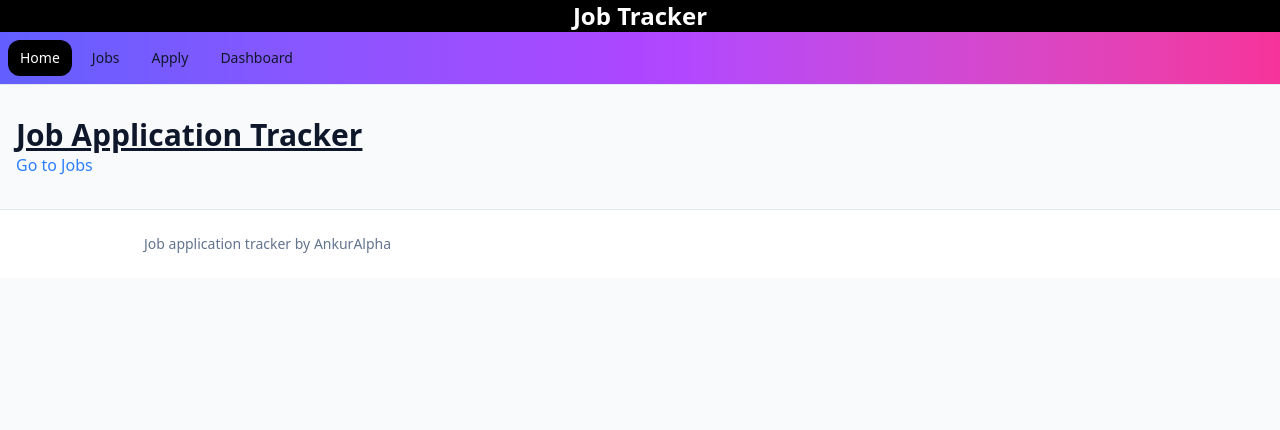
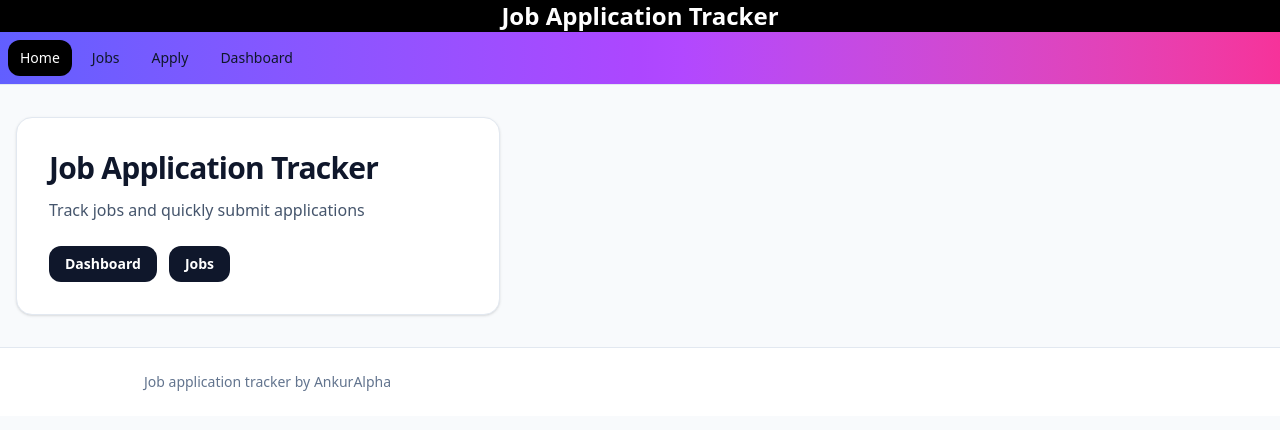
Before and after one commit to AnkurAlpha/Job-Application-Tracker, a React app in the folder frontend/: page / in a window 1280 px wide. Shown: the top 430 px of the page. Built offline with nearby package versions, Linux system fonts and the light colour scheme; the HTML template or start-up script is replaced by a standard one.

Commit message:
update Homepage + Jobs section
- Homepage updated
- Jobs updated
- Next work on: JobsDetails

```diff
--- a/frontend/src/components/Navbar.jsx
+++ b/frontend/src/components/Navbar.jsx
@@ -10,7 +10,7 @@ const Navbar = () => {
         <header className="border-b border-slate-200 bg-white ">
         <div className="mx-auto flex max-w-5xl justify-between px-4"></div>
             <div className="mx-auto flex justify-center text-white bg-black">
-                <p className="text-2xl font-bold"> Job Tracker</p>
+                <p className="text-2xl font-bold"> Job Application Tracker</p>
             </div>
             <nav className="flex gap-2 bg-gradient-to-r
         from-indigo-500 via-purple-500 to-pink-500 py-2 px-2">
--- a/frontend/src/pages/Home.jsx
+++ b/frontend/src/pages/Home.jsx
@@ -1,10 +1,25 @@
 import { Link } from "react-router-dom";
 
 export default function Home() {
-  return (
-    <div>
-      <h1 className="text-3xl font-bold underline ">Job Application Tracker</h1>
-      <Link className="text-blue-500 transition duration-300 ease-in-out hover:text-blue-600" to="/jobs">Go to Jobs</Link>
-    </div>
-  );
+    return (
+        <div className="grid gap-6 md:grid-cols-2 transition ease-in-out duration-500">
+            <div className="rounded-2xl border border-slate-200 bg-white p-8 shadow-sm
+      hover:shadow-purple-500 transform duration-500 hover:scale-105">
+                <h1 className="text-3xl font-bold tracking-tight">Job Application Tracker</h1>
+                <p className="mt-3 text-slate-600">
+                    Track jobs and quickly submit applications
+                </p>
+                <div className="mt-6 flex gap-3">
+                    <Link to="/dashboard" className="rounded-xl bg-slate-900 px-4 py-2 text-sm
+                  font-semibold text-white hover:bg-gradient-to-r
+                  hover:from-indigo-70 hover:via-purple-700 hover:to-pink-700
+                  transition duration-500 ease-in-out"> Dashboard</Link>
+                    <Link to="/jobs" className="rounded-xl bg-slate-900 px-4 py-2 text-sm
+                  font-semibold text-white hover:bg-gradient-to-r
+                  hover:from-indigo-70 hover:via-purple-700 hover:to-pink-700
+                  transition duration-500 ease-in-out"> Jobs</Link>
+                </div>
+            </div>
+        </div>
+    );
 }
--- a/frontend/src/pages/Jobs.jsx
+++ b/frontend/src/pages/Jobs.jsx
@@ -12,17 +12,69 @@ const Jobs = () => {
             .catch(err => setError(err.message))
             .finally(() => setLoading(false));
     }, []);
-    if (loading) return <p>Loading Jobs... </p>
-    if (error) return <p>{error}</p>;
+    if (loading) return (
+        <>
+            <div className="rounded-2xl border border-slate-200 bg-white p-6 shadow-sm">
+                <p className="text-sm font-semibold">Loading jobs...</p>
+                <p className="mt-1 text-sm text-slate-500">
+                    Fetching from backend
+                </p>
+            </div>
+        </>
+    );
+    if (error) return (
+        <>
+            <div className="rounded-2xl border border-red-200 bg-red-50 p-6">
+                <p className="text-sm font-semibold text-red-800"> Error </p>
+                <p className="mt-1 text-sm text-red-700">{error}</p>
+            </div>
+        </>
+    );
     return (
         <div>
-            <h1> Jobs </h1>
-                {jobs.map(job => (
-                    <div key={job.id} >
-                        <h3> {job.title}</h3>
-                        <Link to={`/jobs/${job.id}`}>View</Link>
+            <div className="mb-5 flex items-end justify-between">
+                <div>
+                    <h1 className="text-2xl font-bold">Jobs</h1>
+                    <p className="mt-1 text-sm text-slate-600">
+                        Click a job to view details and apply.
+                    </p>
+                </div>
+                <div className="rounded-xl bg-white px-4 py-2 text-sm
+        text-slate-600 shadow-sm ring-slate-200">
+                    Total: <span className="font-semibold text-slate-900">{jobs.length}</span>
+                </div>
+            </div>
+            {jobs.length == 0 ? (
+                <div className="rounded-2xl border border-slate-200 bg-white p-6 shadow-sm">
+                    <p className="text-sm font-semibold">No jobs yet</p>
+                    <p className="mt-1 text-sm text-slate-600">
+                        Add jobs from backend or spend your DB.
+                    </p>
+                </div>
+            ) : (
+                <>
+                    <div className="grid gap-4 md:grid-cols-2">
+                        {jobs.map((job) => (
+                            <>
+                                <div className="rounded-2xl border border-slate-200
+                                bg-white p-6 shadow-sm" key={job.id}>
+                                    <h3 className="text-base font-bold text-slate-900">
+                                        {job.title}
+                                    </h3>
+                                    <p className="mt-2 line-clamp-3 text-sm text-slate-600">
+                                        {job.description || "No description provided"}
+                                    </p>
+                                    <div className="mt-4 flex items-center justify-end">
+                                        <Link to={`/jobs/${job.id}`} className="rounded-full
+                                        bg-emerald-50 px-3 py-1 text-xs
+                                        font-semibold text-emerald-700">View</Link>
+                                    </div>
+                                </div>
+                            </>
+                        ))}
                     </div>
-                ))}
+                </>
+            )}
         </div>
     )
 }
```
